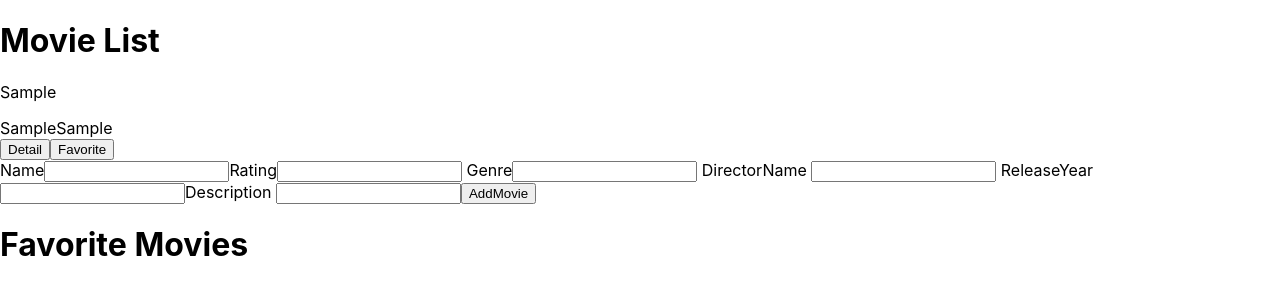
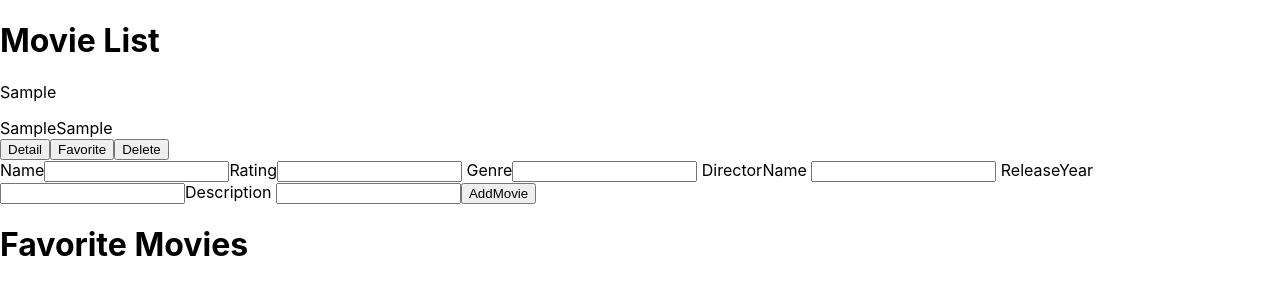
Before and after one commit to Fikerte-T/movie-app, a React (Create React App) app: page / in a window 1280 px wide. Both pictures are taken after typing "Sample", "5", "Sample", "Sample", "Sample", "Sample" into the empty fields and a click on the button "AddMovie". Shown: the top 300 px of the page. Built offline with nearby package versions, Linux system fonts and the light colour scheme.

Commit message:
Delete movie feature

```diff
--- a/src/App.js
+++ b/src/App.js
@@ -58,6 +58,13 @@ class App extends React.Component {
     }));
   }
 
+  deleteMovie = (id) => {
+    this.setState({
+      movieList: [
+        ...this.state.movieList.filter((movie) => movie.id !== id)
+      ]
+    })
+  }
 
   render(){
     return (
@@ -65,6 +72,7 @@ class App extends React.Component {
         <div>
         <MovieList movieList={this.state.movieList}
          addFavorite = {this.addToFavorite}
+         deleteMovie = {this.deleteMovie}
         />
         <AddMovie movieList={this.state.movieList}
           addMovie = {this.addMovie}
--- a/src/component/DisplayMovie.js
+++ b/src/component/DisplayMovie.js
@@ -35,6 +35,8 @@ render(){
         <div>
             {this.state.isViewMode ? <button onClick = {this.handleShow}>Detail</button> : <button onClick={this.handleHide}>Hide</button> }
             <button onClick = {() => {this.props.addFavorite(id)}}>Favorite</button>
+            <button onClick = {() => {this.props.deleteMovie(id)}}>Delete</button>
+
         </div>
     </>
     )
--- a/src/component/MovieList.js
+++ b/src/component/MovieList.js
@@ -20,6 +20,7 @@ class MovieList extends React.Component{
                     <div>
                         <DisplayMovie  movieEach={movie} index={index}
                         addFavorite = {this.props.addFavorite}
+                        deleteMovie = {this.props.deleteMovie}
                         />
                     </div>
                     )}
```
